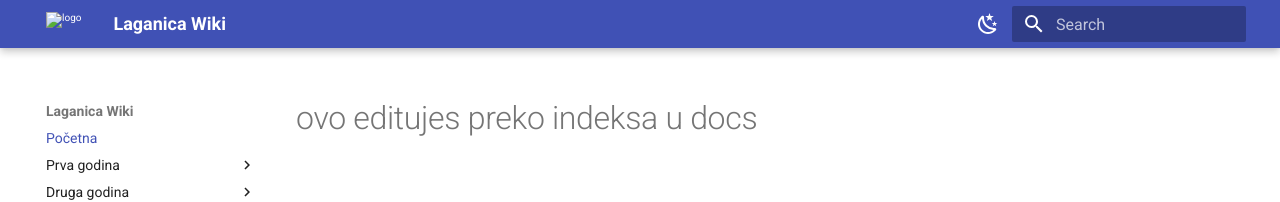
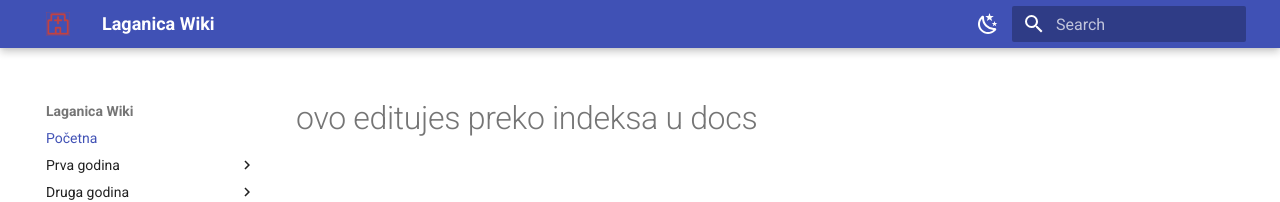
Before and after one commit to Goga-NG/laganica-wiki, an MkDocs documentation site: the page built from docs/index.md, in a window 1280 px wide. Shown: the top 202 px of the page. Built offline with MkDocs 1.6.1 and Material for MkDocs 9.7.7, drawn with Linux system fonts in a browser that asks for light colours.

Commit message:
popravka ikonice

```diff
--- a/mkdocs.yml
+++ b/mkdocs.yml
@@ -3,7 +3,7 @@ site_url: https://goga-ng.github.io/laganica-wiki/
 
 theme:
   name: material
-  logo: docs\assets\hospital.png
+  logo: assets/hospital.png
   palette:
     - scheme: default
       primary: indigo
```
